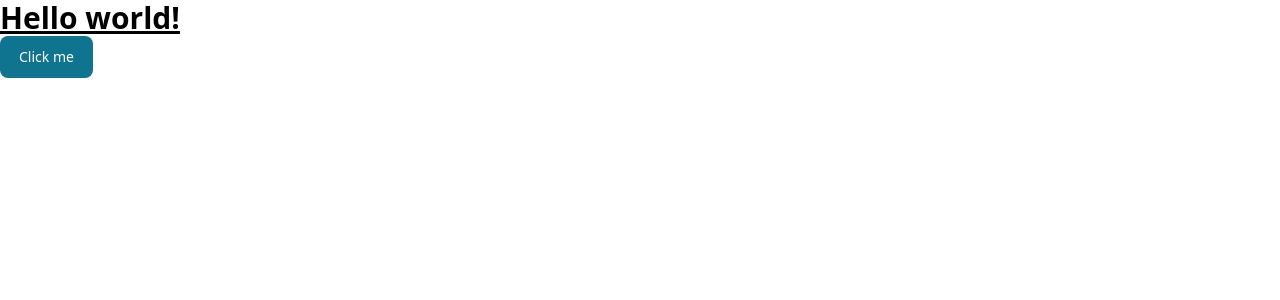
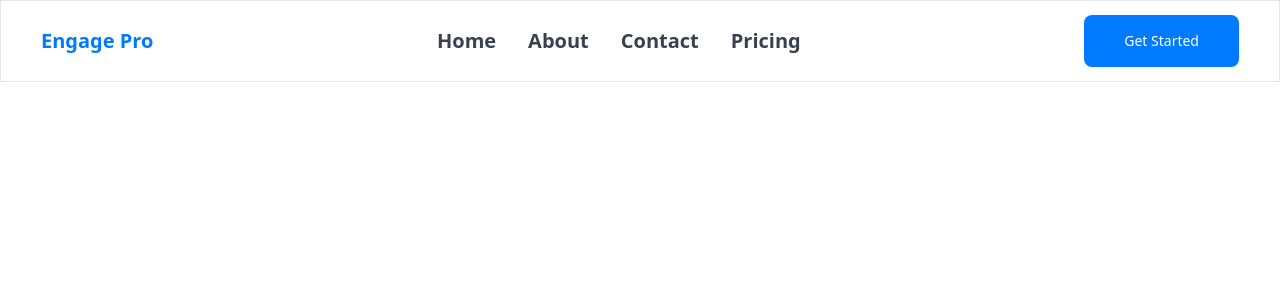
Before and after one commit to Abhay5855/Linkresults, a React (Vite) app: page / in a window 1280 px wide. Shown: the top 300 px of the page. Built offline with nearby package versions, Linux system fonts and the light colour scheme.

Commit message:
feat:header component design and reusable button component

```diff
--- a/index.html
+++ b/index.html
@@ -12,6 +12,6 @@
 	</head>
 	<body>
 		<div id="root"></div>
-		<script type="module" src="/src/main.tsx"></script>
+		<script type="module" defer src="/src/main.tsx"></script>
 	</body>
 </html>
--- a/src/App.tsx
+++ b/src/App.tsx
@@ -1,13 +1,10 @@
 import './App.css';
-import { Button } from 'flowbite-react';
+import Header from './components/Header';
 
 function App() {
 	return (
 		<>
-			<h1 className='text-3xl font-bold underline'>Hello world!</h1>
-			<div>
-				<Button>Click me</Button>
-			</div>
+			<Header />
 		</>
 	);
 }
--- /dev/null
+++ b/src/components/Button.tsx
@@ -0,0 +1,42 @@
+import { Button, ButtonProps, CustomFlowbiteTheme } from 'flowbite-react';
+import { FC } from 'react';
+
+export const ButtonWrapper: FC<ButtonProps> = ({
+	color,
+	children,
+	type,
+	onClick,
+	pill,
+	outline,
+	size,
+	isProcessing,
+	disabled,
+}) => {
+	const buttonTheme: CustomFlowbiteTheme['button'] = {
+		color: {
+			primary:
+				'text-white bg-primary hover:bg-hover w-full py-1 px-4  md:py-2 px-6  focus:bg-focus  lg:py-2 px-6 xl:py-2 px-6  2xl:py-2 px-6 capitalize',
+		},
+		outline: {
+			on: 'w-full py-3 px-6 bg-white border border-primary text-gray-800 capitalize',
+		},
+	};
+
+	return (
+		<>
+			<Button
+				color={color}
+				pill={pill}
+				type={type}
+				onClick={onClick}
+				outline={outline}
+				size={size}
+				isProcessing={isProcessing}
+				disabled={disabled}
+				theme={buttonTheme}
+			>
+				{children}
+			</Button>
+		</>
+	);
+};
--- /dev/null
+++ b/src/components/Header.tsx
@@ -0,0 +1,47 @@
+import { FC } from 'react';
+import {
+	Navbar,
+	NavbarCollapse,
+	NavbarBrand,
+	NavbarToggle,
+	NavbarLink,
+} from 'flowbite-react';
+import { ButtonWrapper } from './Button';
+import { navlinks } from '../data';
+
+const Header: FC = () => {
+	const renderLinks = () => {
+		return navlinks.map((link) => (
+			<NavbarLink
+				className='sm:text-xl font-semibold'
+				key={link.id}
+				to={link.link}
+			>
+				{link.name}
+			</NavbarLink>
+		));
+	};
+
+	return (
+		<>
+			<header className='sm:px-6 py-1 border border-b sticky top-0 left-0 z-50'>
+				<Navbar fluid rounded>
+					<NavbarBrand>
+						<span className='block whitespace-nowrap text-xl font-semibold text-primary dark:text-white capitalize'>
+							Engage pro
+						</span>
+					</NavbarBrand>
+					<div className='md:order-2'>
+						<ButtonWrapper color='primary' type='button'>
+							get started
+						</ButtonWrapper>
+					</div>
+					<NavbarToggle className='transition-all duration-300 ease-in-out rounded-lg  shadow-lg' />
+					<NavbarCollapse className='z-50 '>{renderLinks()}</NavbarCollapse>
+				</Navbar>
+			</header>
+		</>
+	);
+};
+
+export default Header;
--- /dev/null
+++ b/src/data/index.tsx
@@ -0,0 +1,22 @@
+export const navlinks = [
+	{
+		id: 1,
+		name: 'Home',
+		link: '/',
+	},
+	{
+		id: 2,
+		name: 'About',
+		link: '/about',
+	},
+	{
+		id: 3,
+		name: 'Contact',
+		link: '/contact',
+	},
+	{
+		id: 4,
+		name: 'Pricing',
+		link: '/pricing',
+	},
+];
--- a/src/pages/Error.tsx
+++ b/src/pages/Error.tsx
@@ -1,5 +1,5 @@
 import { Link, useRouteError } from 'react-router-dom';
-import notfound from '../assets/images/error.svg';
+import notfound from '../assets/images/notfound.svg';
 
 interface RouteError {
 	status?: number;
@@ -9,6 +9,7 @@ interface RouteError {
 
 export default function ErrorPage(): JSX.Element {
 	const error = useRouteError() as RouteError;
+
 	return (
 		<div className='pt-16' id='error-page'>
 			{error?.statusText === 'Not Found' && (
--- a/tailwind.config.js
+++ b/tailwind.config.js
@@ -1,11 +1,16 @@
-/** @type {import('tailwindcss').Config} */
-
 const flowbite = require('flowbite-react/tailwind');
 
 export default {
 	content: ['./index.html', './src/**/*.{js,ts,jsx,tsx}', flowbite.content()],
 	theme: {
-		extend: {},
+		extend: {
+			colors: {
+				primary: '#007BFF',
+				border: '#707d86',
+				focus: '#66b2ff',
+				hover: '#66b2ff',
+			},
+		},
 	},
 	plugins: [flowbite.plugin()],
 };
```
Also changed, not shown: src/assets/images/notfound.svg (renamed from src/assets/images/error.svg), src/components/Input.tsx (added), src/components/Typography.tsx (added).
